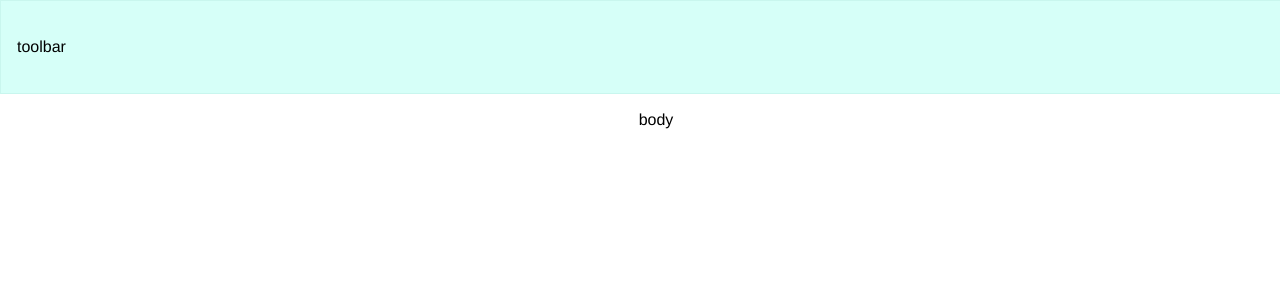
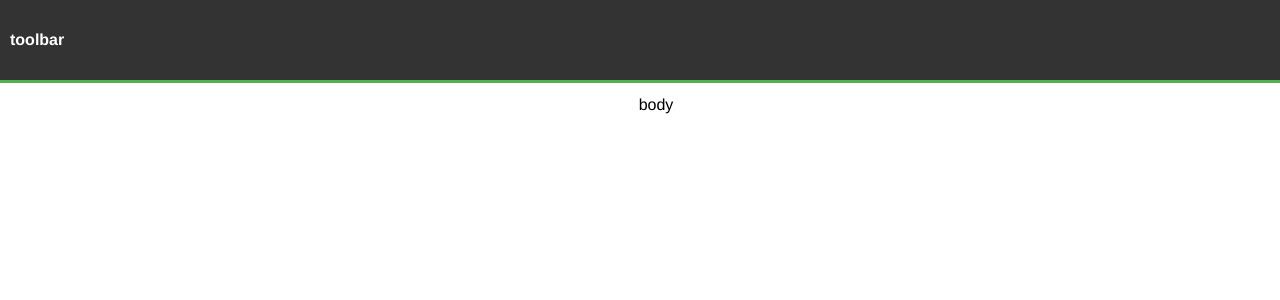
Before and after one commit to zmadineh/frontend-coding-test, a React app: page / in a window 1280 px wide. Shown: the top 300 px of the page. Built offline with nearby package versions, Linux system fonts and the light colour scheme.

Commit message:
refactor:  change style of header to reserve space for header height

```diff
--- a/src/App.tsx
+++ b/src/App.tsx
@@ -4,17 +4,11 @@ import GlobalStyles from "./globalStyles";
 import Header from "./component/header/Header";
 import Body from "./component/body/Body";
 
-const HeaderWrapper = styled.div`
-  width: 100%;
-  height: 95px;
-`;
-
 function App() {
   return (
     <>
         <GlobalStyles />
         <Header />
-        <HeaderWrapper />
         <Body />
     </>
   );
--- a/src/component/body/Body.tsx
+++ b/src/component/body/Body.tsx
@@ -4,7 +4,6 @@ import styled from "styled-components";
 
 const MainContent = styled.div`
   width: 100%;
-  height: 100vh;
   padding: 1rem;
   background-color: #ffffff;
   display: flex;
--- a/src/component/header/Header.tsx
+++ b/src/component/header/Header.tsx
@@ -1,24 +1,35 @@
 import React from "react";
 import styled from "styled-components";
 
-
+const Container = styled.div`
+  height: 60px;
+  width: 100%;
+  padding: 10px;
+  position: relative;
+`;
 const Toolbar = styled.div`
+  background-color: #333333;
+  font-weight: bold;
+  color: #FFFFFF;
+  padding: 10px;
+  border-bottom: 3px solid #4eb151;
+  overflow: hidden;
   position: fixed;
   top: 0;
+  left: 0;
   width: 100%;
-  height: 60px;
-  padding: 1rem;
-  border: 1px solid #c9f6ee;
-  background-color: #d6fff8;
+  height: inherit;
   display: flex;
   align-items: center;
 `;
 
 function Header() {
     return (
-        <Toolbar>
-            toolbar
-        </Toolbar>
+        <Container>
+            <Toolbar>
+                toolbar
+            </Toolbar>
+        </Container>
     );
 }
 
--- a/src/globalStyles.ts
+++ b/src/globalStyles.ts
@@ -3,6 +3,8 @@ import { createGlobalStyle } from "styled-components";
 const GlobalStyle = createGlobalStyle`
   body {
     margin: 0;
+    padding: 0;
+    box-sizing: border-box;
     //padding: 1rem;
     //background: palegoldenrod;
     font-family: Open-Sans, Helvetica, Sans-Serif;
```
